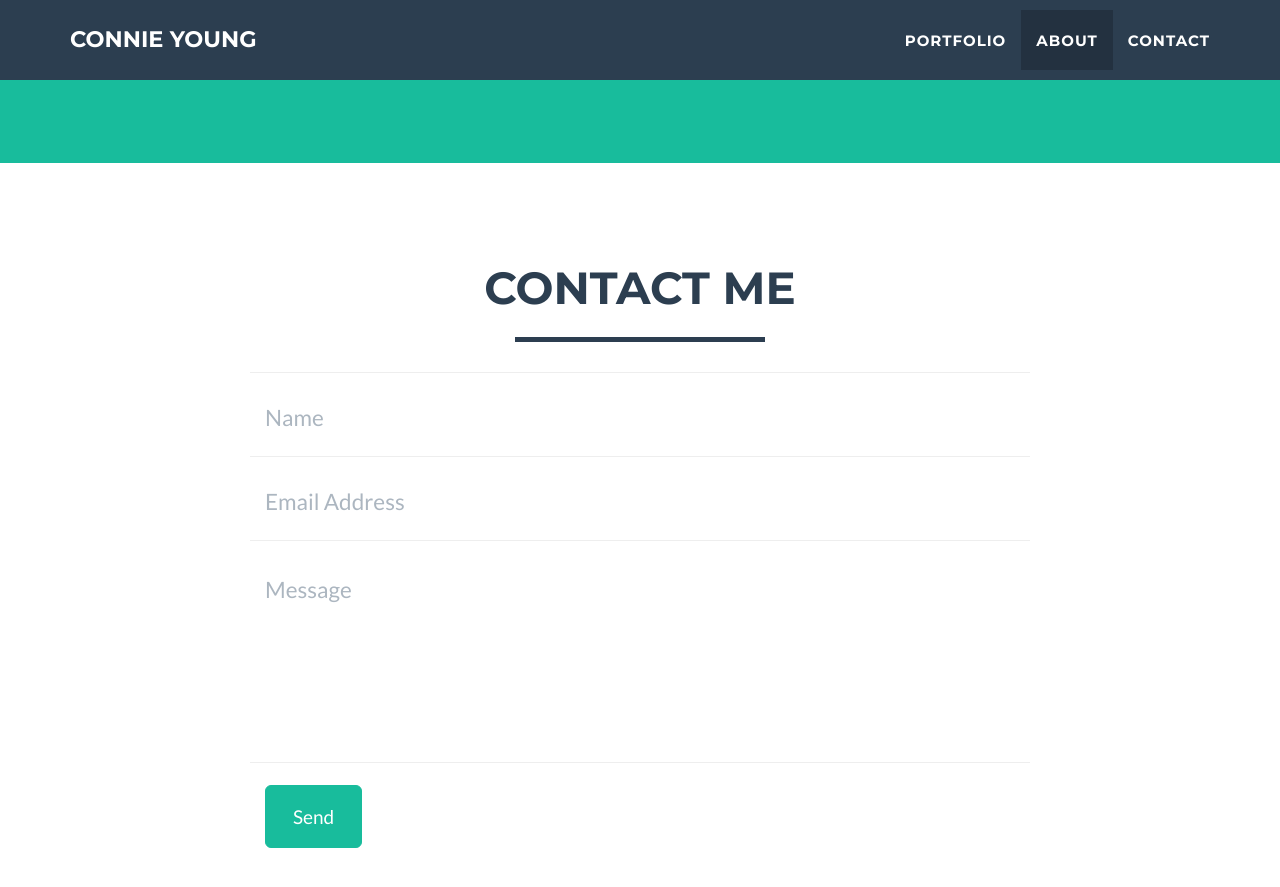
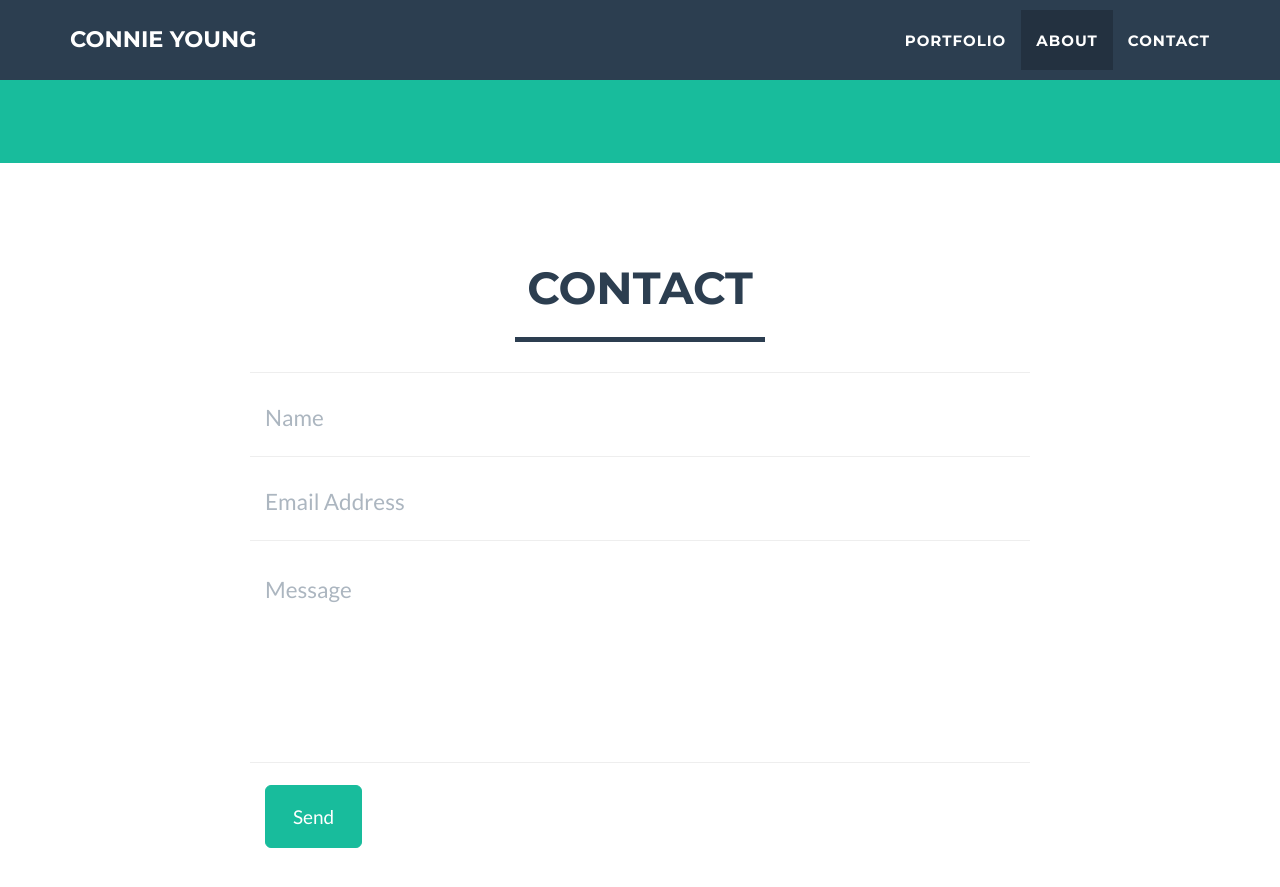
Before and after one commit to conniemyou/cyoung-portfolio, a Jekyll site: the page built from _posts/2014-07-18-project-1.markdown, in a window 1280 px wide and 900 px high, scrolled down 1987 px. Shown: the top 887 px of the window. Built offline with Jekyll 4.4.1, drawn with Linux system fonts in a browser that asks for light colours.

```diff
--- a/_includes/contact.html
+++ b/_includes/contact.html
@@ -3,7 +3,7 @@
   <div class="container">
     <div class="row">
       <div class="col-lg-12 text-center">
-        <h2>Contact Me</h2>
+        <h2>Contact</h2>
         <hr class="star-primary">
       </div>
     </div>
--- a/_includes/contact_disqus.html
+++ b/_includes/contact_disqus.html
@@ -3,7 +3,7 @@
   <div class="container">
     <div class="row">
       <div class="col-lg-12 text-center">
-        <h2>Contact me</h2>
+        <h2>Contact</h2>
         <hr class="star-primary">
       </div>
     </div>
--- a/_includes/contact_static.html
+++ b/_includes/contact_static.html
@@ -3,7 +3,7 @@
   <div class="container">
     <div class="row">
       <div class="col-lg-12 text-center">
-        <h2>Contact Me</h2>
+        <h2>Contact</h2>
         <hr class="star-primary">
       </div>
     </div>
```
